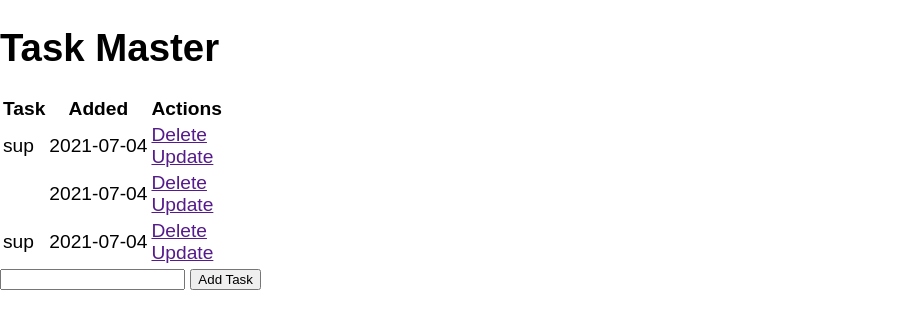
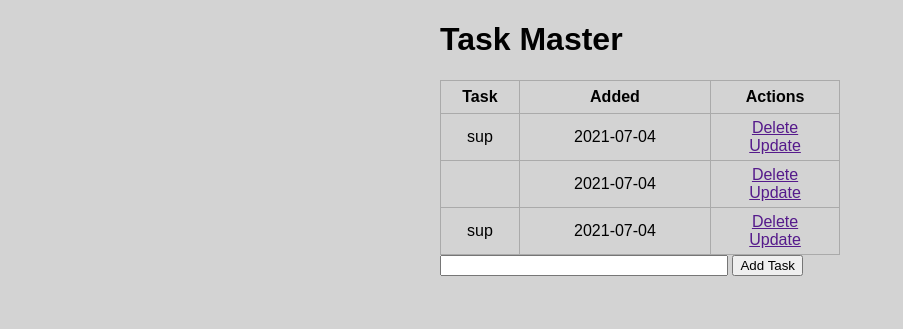
Before and after one commit to MazenShebeta/to-do-list, a Flask app: page / in a window 1280 px wide. Shown: the top 329 px of the page, without its empty margins (0-903 px from the left). Run offline with Flask 2, Linux system fonts and the light colour scheme; data comes from the database, SQL or seed files in the repository.

Commit message:
added CSS

```diff
--- a/static/css/main.css
+++ b/static/css/main.css
@@ -1,5 +1,36 @@
-body{
+body, html {
     margin: 0;
     font-family: sans-serif;
-    font-size: larger;
+    background-color: lightgray;
 }
+
+.content {
+    margin: 0 auto;
+    width: 400px;
+}
+
+table, td, th {
+    border: 1px solid #aaa;
+}
+
+table {
+    border-collapse: collapse;
+    width: 100%;
+}
+
+th {
+    height: 30px;
+}
+
+td {
+    text-align: center;
+    padding: 5px;
+}
+
+.form {
+    margin-top: 20px;
+}
+
+#content {
+    width: 70%;
+}
```
